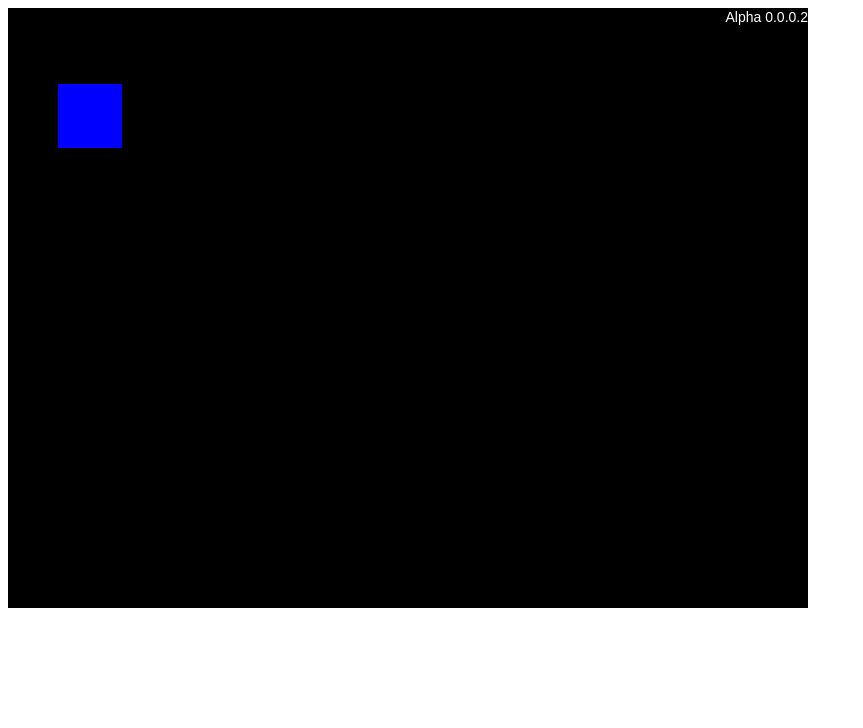
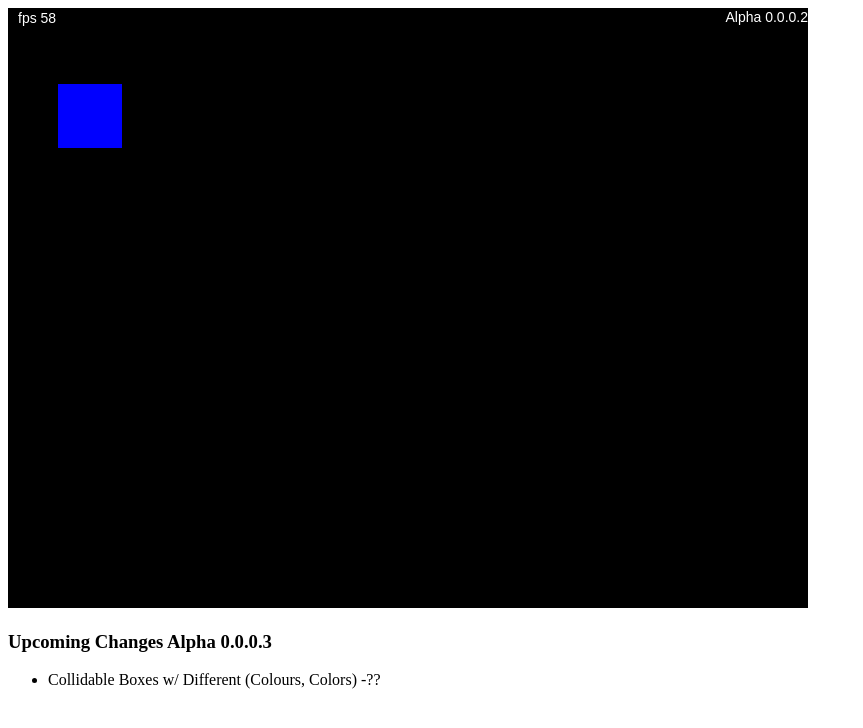
Before and after one commit to PotatoVenture/PotatoVenture.github.io, a plain HTML site: page index.html in a window 1280 px wide. Shown: the whole page, without its empty margins (0-863 px from the left). Drawn offline with nearby package versions, Linux system fonts and the light colour scheme.

Commit message:
added fps thing
<no desc>

```diff
--- a/index.html
+++ b/index.html
@@ -9,6 +9,13 @@
     <body>
         <canvas id="canvas"></canvas>
 
+        <h3>Upcoming Changes Alpha 0.0.0.3</h3>
+        <ul>
+            <li>
+                Collidable Boxes w/ Different (Colours, Colors) -??
+            </li>
+        </ul>
+
         <script src="player.js"></script>
         <script src="defaultBlock.js"></script>
 
--- a/main.js
+++ b/main.js
@@ -3,8 +3,10 @@ var ctx = canvas.getContext("2d");
 
 var WIDTH = 800,
     HEIGHT = 600,
-    FPS = 60,
-    	updates = 0;
+    FPS_CAP = 60,
+    	updates = 0,
+		lastRun,
+		fps;
 
 var col = {
 	black: "#000",
@@ -37,9 +39,18 @@ function create() {
 function loop() {
 	setTimeout(function () {
 		requestAnimationFrame(loop);
+
+		if (!lastRun) {
+			lastRun = new Date().getTime();
+			return;
+		}
+		var delta = (new Date().getTime() - lastRun) / 1000;
+		lastRun = new Date().getTime();
+		fps = 1 / delta;
+
 		update();
 		render();
-	}, 1000 / FPS);
+	}, 1000 / FPS_CAP);
 }
 
 function update() {
@@ -59,6 +70,9 @@ function render() {
 	ctx.font = "14px Arial";
 	ctx.textAlign = "right";
 	ctx.fillText("Alpha 0.0.0.2", canvas.width, 14);
+
+	ctx.textAlign = "left";
+	ctx.fillText("fps " + Math.floor(fps), 10, 15);
 }
 
 init();
```
